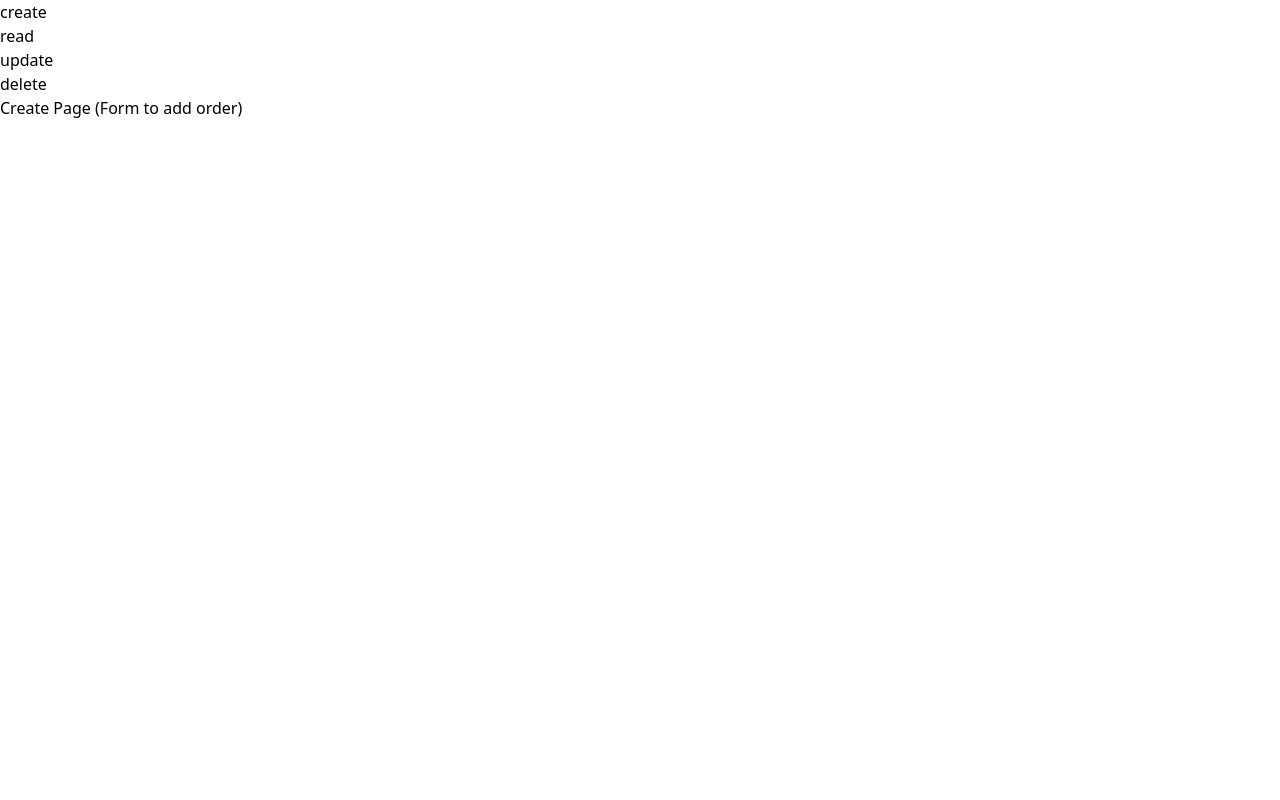
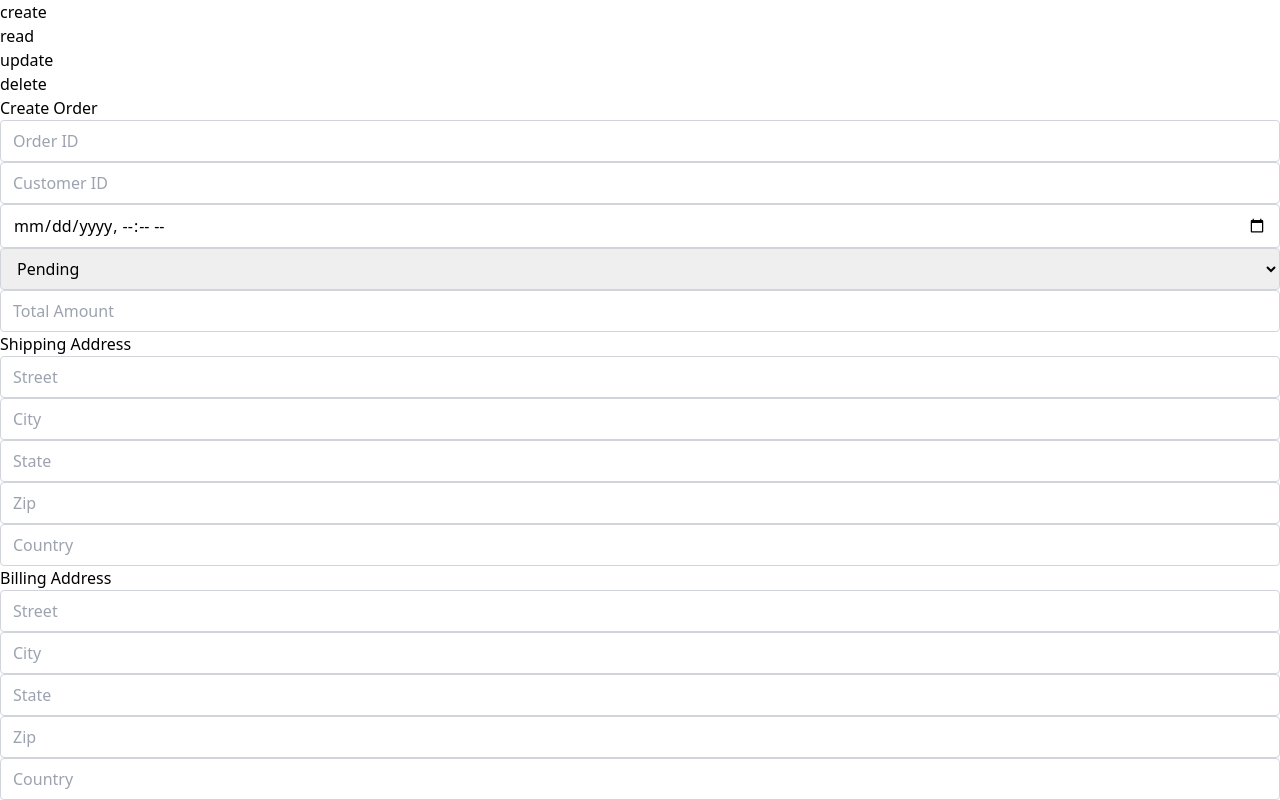
Before and after one commit to ManiacGhost/ThreadScheduler-Dynamic-switching, a React (Vite) app: page / in a window 1280 px wide. Both pictures are taken after a click on the button "create". Shown: the top 800 px of the page. Built offline with nearby package versions, Linux system fonts and the light colour scheme.

Commit message:
create component

```diff
--- a/src/App.jsx
+++ b/src/App.jsx
@@ -1,6 +1,7 @@
 import { useState } from "react";
 import Navbar from "./components/Navbar";
 import OrderDetailsPage from "./components/OrderDetailsPage";
+import CreateOrderPage from "./components/CreateOrderPage";
 
 function App() {
   const [activeOption, setActiveOption] = useState("read");
@@ -8,7 +9,7 @@ function App() {
   const renderPage = () => {
     switch (activeOption) {
       case "create":
-        return <div className="p-6">Create Page (Form to add order)</div>;
+        return <CreateOrderPage />;
       case "read":
         return <OrderDetailsPage />;
       case "update":
--- /dev/null
+++ b/src/components/CreateOrderPage.jsx
@@ -0,0 +1,323 @@
+import { useState } from "react";
+import axios from "axios";
+
+export default function CreateOrderPage() {
+  const [form, setForm] = useState({
+    orderId: "",
+    customerId: "",
+    orderDate: "",
+    status: "Pending",
+    totalAmount: "",
+    shippingStreet: "",
+    shippingCity: "",
+    shippingState: "",
+    shippingZip: "",
+    shippingCountry: "",
+    billingStreet: "",
+    billingCity: "",
+    billingState: "",
+    billingZip: "",
+    billingCountry: "",
+    paymentMethod: "",
+    paidAmount: "",
+  });
+
+  const [items, setItems] = useState([
+    { itemName: "", quantity: 1, price: "", category: "" },
+  ]);
+
+  const [status, setStatus] = useState("idle");
+  const [message, setMessage] = useState("");
+
+  const handleChange = (e) => {
+    setForm({ ...form, [e.target.name]: e.target.value });
+  };
+
+  const handleItemChange = (index, e) => {
+    const newItems = [...items];
+    newItems[index][e.target.name] = e.target.value;
+    setItems(newItems);
+  };
+
+  const addNewItem = () => {
+    setItems([
+      ...items,
+      { itemName: "", quantity: 1, price: "", category: "" },
+    ]);
+  };
+
+  const handleCreateOrder = async () => {
+    const parsedItems = items.map((item, index) => ({
+      itemId: "ITEM" + (index + 1),
+      itemName: item.itemName,
+      quantity: parseInt(item.quantity),
+      price: parseFloat(item.price),
+      category: item.category,
+    }));
+
+    const payload = [
+      {
+        orderId: form.orderId,
+        customerId: form.customerId,
+        orderDate: form.orderDate,
+        status: form.status,
+        totalAmount: parseFloat(form.totalAmount),
+        shippingAddress: {
+          street: form.shippingStreet,
+          city: form.shippingCity,
+          state: form.shippingState,
+          zipCode: form.shippingZip,
+          country: form.shippingCountry,
+        },
+        billingAddress: {
+          street: form.billingStreet,
+          city: form.billingCity,
+          state: form.billingState,
+          zipCode: form.billingZip,
+          country: form.billingCountry,
+        },
+        items: parsedItems,
+        paymentDetails: {
+          paymentId: "PAY" + Math.floor(Math.random() * 10000),
+          paymentMethod: form.paymentMethod,
+          transactionId: "TXN" + Math.floor(Math.random() * 1000000),
+          paidAmount: parseFloat(form.paidAmount),
+          paymentConfirmed: true,
+        },
+        deliveryDate: new Date(
+          Date.now() + 4 * 24 * 60 * 60 * 1000
+        ).toISOString(),
+        createdBy: "system_admin",
+        updatedBy: "order_service",
+      },
+    ];
+
+    try {
+      setStatus("loading");
+      await axios.post("http://localhost:8085/api/v1/orders/save", payload);
+      setMessage("Order saved successfully!");
+      setStatus("success");
+    } catch (error) {
+      console.error("Order save failed:", error);
+      setMessage("Failed to save order.");
+      setStatus("error");
+    }
+  };
+
+  const removeItem = (index) => {
+    const updatedItems = [...items];
+    updatedItems.splice(index, 1);
+    setItems(updatedItems);
+  };
+
+  return (
+    <div className="p-6 max-w-4xl mx-auto space-y-6">
+      <h2 className="text-2xl font-bold">Create Order</h2>
+
+      {/* Order Info */}
+      <div className="grid grid-cols-2 gap-4">
+        <input
+          name="orderId"
+          placeholder="Order ID"
+          value={form.orderId}
+          onChange={handleChange}
+          className="input"
+        />
+        <input
+          name="customerId"
+          placeholder="Customer ID"
+          value={form.customerId}
+          onChange={handleChange}
+          className="input"
+        />
+        <input
+          type="datetime-local"
+          name="orderDate"
+          value={form.orderDate}
+          onChange={handleChange}
+          className="input"
+        />
+        <select
+          name="status"
+          value={form.status}
+          onChange={handleChange}
+          className="input"
+        >
+          <option value="Pending">Pending</option>
+          <option value="Shipped">Shipped</option>
+          <option value="Delivered">Delivered</option>
+        </select>
+        <input
+          type="number"
+          name="totalAmount"
+          placeholder="Total Amount"
+          value={form.totalAmount}
+          onChange={handleChange}
+          className="input"
+        />
+      </div>
+
+      {/* Shipping & Billing */}
+      <h3 className="font-semibold">Shipping Address</h3>
+      <div className="grid grid-cols-2 gap-4">
+        <input
+          name="shippingStreet"
+          placeholder="Street"
+          value={form.shippingStreet}
+          onChange={handleChange}
+          className="input"
+        />
+        <input
+          name="shippingCity"
+          placeholder="City"
+          value={form.shippingCity}
+          onChange={handleChange}
+          className="input"
+        />
+        <input
+          name="shippingState"
+          placeholder="State"
+          value={form.shippingState}
+          onChange={handleChange}
+          className="input"
+        />
+        <input
+          name="shippingZip"
+          placeholder="Zip"
+          value={form.shippingZip}
+          onChange={handleChange}
+          className="input"
+        />
+        <input
+          name="shippingCountry"
+          placeholder="Country"
+          value={form.shippingCountry}
+          onChange={handleChange}
+          className="input"
+        />
+      </div>
+
+      <h3 className="font-semibold">Billing Address</h3>
+      <div className="grid grid-cols-2 gap-4">
+        <input
+          name="billingStreet"
+          placeholder="Street"
+          value={form.billingStreet}
+          onChange={handleChange}
+          className="input"
+        />
+        <input
+          name="billingCity"
+          placeholder="City"
+          value={form.billingCity}
+          onChange={handleChange}
+          className="input"
+        />
+        <input
+          name="billingState"
+          placeholder="State"
+          value={form.billingState}
+          onChange={handleChange}
+          className="input"
+        />
+        <input
+          name="billingZip"
+          placeholder="Zip"
+          value={form.billingZip}
+          onChange={handleChange}
+          className="input"
+        />
+        <input
+          name="billingCountry"
+          placeholder="Country"
+          value={form.billingCountry}
+          onChange={handleChange}
+          className="input"
+        />
+      </div>
+
+      {/* Dynamic Items */}
+      <h3 className="font-semibold">Items</h3>
+      {items.map((item, idx) => (
+        <div key={idx} className="grid grid-cols-5 gap-4 items-center mb-2">
+          <input
+            name="itemName"
+            placeholder="Item Name"
+            value={item.itemName}
+            onChange={(e) => handleItemChange(idx, e)}
+            className="input"
+          />
+          <input
+            type="number"
+            name="quantity"
+            placeholder="Qty"
+            value={item.quantity}
+            onChange={(e) => handleItemChange(idx, e)}
+            className="input"
+          />
+          <input
+            type="number"
+            name="price"
+            placeholder="Price"
+            value={item.price}
+            onChange={(e) => handleItemChange(idx, e)}
+            className="input"
+          />
+          <input
+            name="category"
+            placeholder="Category"
+            value={item.category}
+            onChange={(e) => handleItemChange(idx, e)}
+            className="input"
+          />
+
+          <button
+            onClick={() => removeItem(idx)}
+            className="text-red-600 font-bold hover:underline text-lg"
+            title="Remove this item"
+          >
+            ❌
+          </button>
+        </div>
+      ))}
+
+      <button
+        onClick={addNewItem}
+        className="text-blue-600 hover:underline text-sm"
+      >
+        ➕ Add Item
+      </button>
+
+      {/* Payment */}
+      <h3 className="font-semibold">Payment</h3>
+      <div className="grid grid-cols-2 gap-4">
+        <input
+          name="paymentMethod"
+          placeholder="Payment Method"
+          value={form.paymentMethod}
+          onChange={handleChange}
+          className="input"
+        />
+        <input
+          type="number"
+          name="paidAmount"
+          placeholder="Paid Amount"
+          value={form.paidAmount}
+          onChange={handleChange}
+          className="input"
+        />
+      </div>
+
+      <button
+        onClick={handleCreateOrder}
+        className="bg-blue-600 text-white px-6 py-2 rounded hover:bg-blue-700"
+      >
+        Submit Order
+      </button>
+
+      {status === "loading" && <p className="text-yellow-500">Submitting...</p>}
+      {status === "success" && <p className="text-green-600">{message}</p>}
+      {status === "error" && <p className="text-red-600">{message}</p>}
+    </div>
+  );
+}
--- a/src/components/OrderDetailsPage.jsx
+++ b/src/components/OrderDetailsPage.jsx
@@ -13,9 +13,8 @@ export default function OrderDetailsPage() {
     setOrderData(null);
 
     try {
-      const response = await axios.post('http://localhost:8080/read', { orderId });
+      const response = await axios.post('http://localhost:8085/api/v1/orders/read', { orderId });
       console.log('API response:', response.data);
-
       if (response.data.status === '200 OK') {
         setOrderData(response.data.data);
         setError(response.data.statusMessage || 'Something went wrong');
--- a/src/index.css
+++ b/src/index.css
@@ -1,3 +1,6 @@
 @tailwind base;
 @tailwind components;
 @tailwind utilities;
+.input {
+  @apply border border-gray-300 rounded px-3 py-2 w-full focus:outline-none focus:ring-2 focus:ring-blue-500;
+}
```
